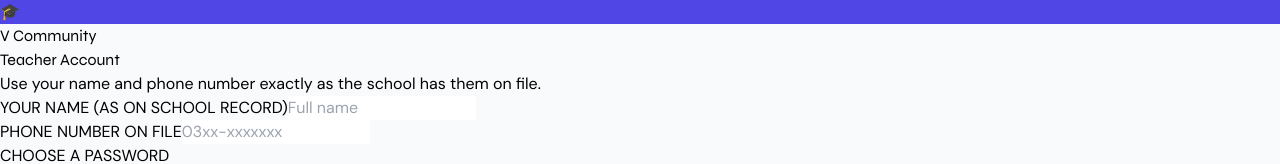
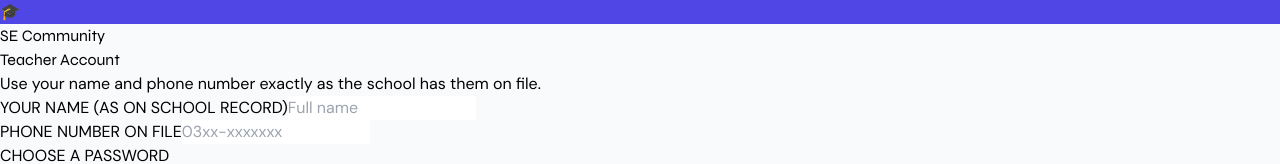
Before and after one commit to P0lygonHunter/vends-frontend, a React (Vite) app in the folder client/: page /community/1/register/teacher in a window 1280 px wide. Shown: the top 164 px of the page. Built offline with nearby package versions, Linux system fonts and the light colour scheme; no server answers.

Commit message:
fix(brand): clean Synapse mark icons + SE Community rename

```diff
--- a/client/src/pages/TeacherRegister.jsx
+++ b/client/src/pages/TeacherRegister.jsx
@@ -42,7 +42,7 @@ export default function TeacherRegister() {
       <div className="w-full max-w-sm bg-white rounded-2xl p-8" style={{ boxShadow: '0 10px 40px rgba(0,0,0,0.08)' }}>
         <div className="flex items-center gap-3 mb-6">
           <div className="w-10 h-10 rounded-xl flex items-center justify-center text-xl text-white" style={{ background: '#4f46e5' }}>🎓</div>
-          <div className="font-bold text-lg" style={{ fontFamily: 'Syne, sans-serif' }}>V Community</div>
+          <div className="font-bold text-lg" style={{ fontFamily: 'Syne, sans-serif' }}>SE Community</div>
         </div>
 
         <h2 className="text-xl font-bold mb-1" style={{ fontFamily: 'Syne, sans-serif' }}>Teacher Account</h2>
```
